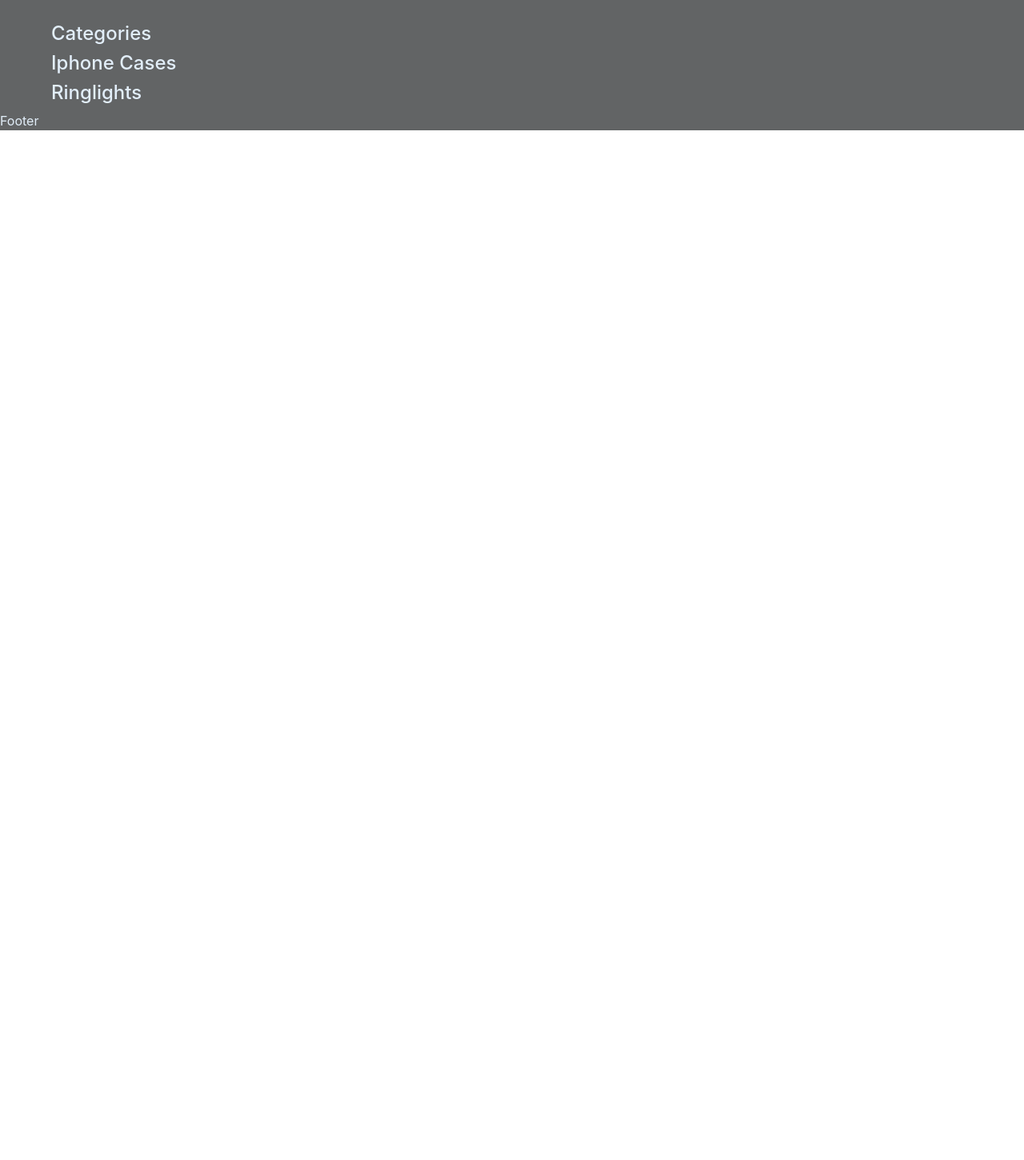
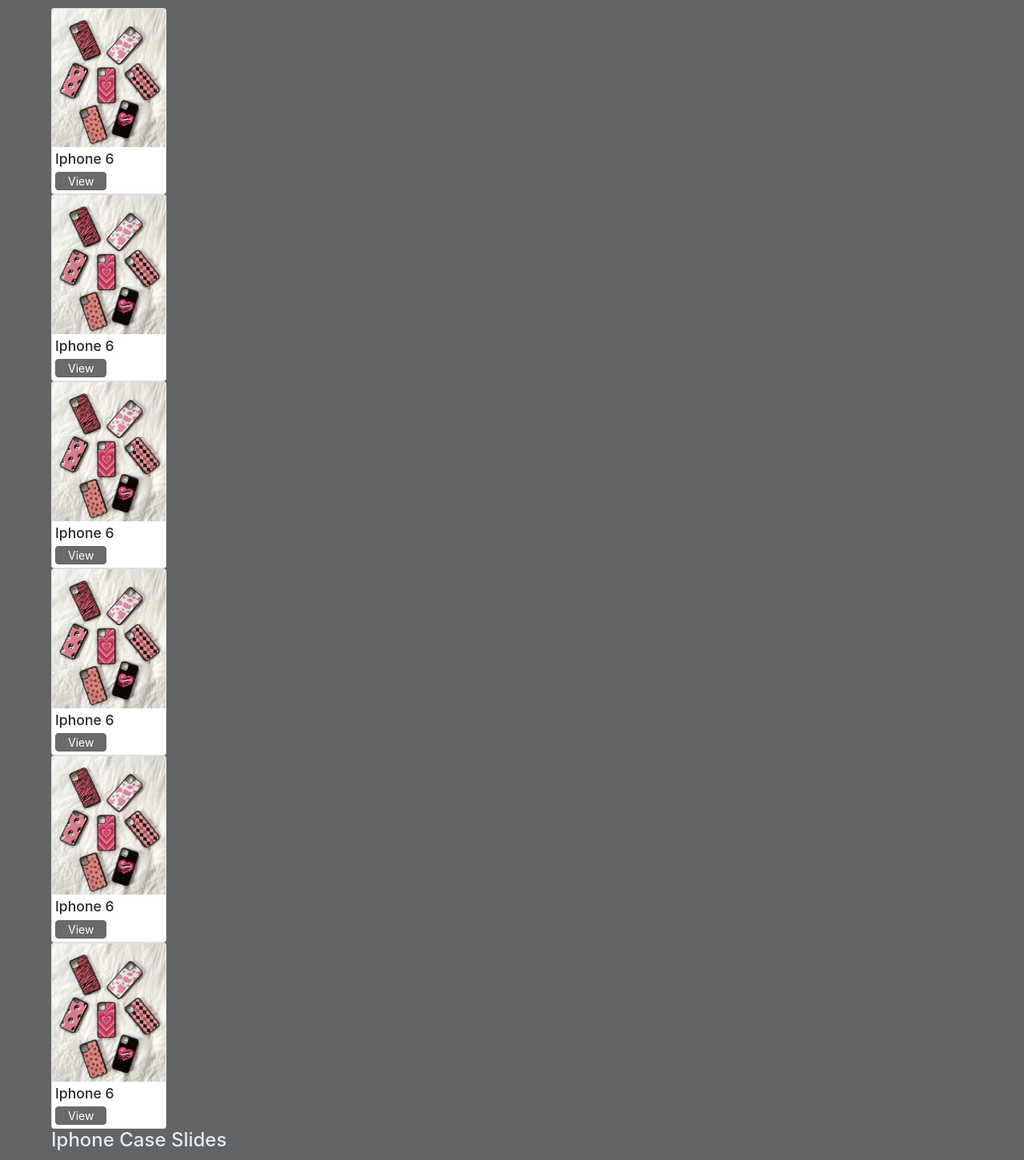
Before and after one commit to Kizito007/city-w.s-client, a React (Create React App) app: page / in a window 1280 px wide. Shown: the part 1220-2671 px from the top of the page at 80% size. Before the commit the page ends 1383 px from the top, so only its background shows below. Built offline with nearby package versions, Linux system fonts and the light colour scheme.

Commit message:
Added Footer

```diff
--- a/src/App.css
+++ b/src/App.css
@@ -48,6 +48,29 @@
   margin: 5%;
   border-radius: 5px;
 }
+.card-body {
+  padding: 0.25rem;
+}
+.card-title {
+  margin-bottom: 0.25rem;
+}
+i-cards {
+  color: #e1e8ef
+}
+.btn-primary {
+  color: #fff;
+  padding: 0px 15px;
+  font-size: 14px;
+  background-color: #6b6a6a;
+  border-color: #656464;
+}
+.h4, h4 {
+  font-size: 1.5rem;
+  color: #e2ecf5;
+}
+.h5, h5 {
+  font-size: 1.1rem;
+}
 @media (min-width: 992px){
   .navbar-expand-lg .navbar-nav .dropdown-menu {
     border-radius: 20px;
@@ -57,7 +80,7 @@
 }
 @media (min-width: 780px){
   .carousel {
-    margin-left: 17%;
-    width: 65%;
+    margin-left: 20%;
+    width: 60%;
   }
 }
--- a/src/components/layout/Footer.js
+++ b/src/components/layout/Footer.js
@@ -1,7 +1,36 @@
 import React from "react"
+import "./footer.css"
 
 const Footer = () => {
-    return <footer>Footer</footer>
+    return (
+        <footer>
+            <ul className="footer-right">
+                <li className="features">
+                    <h5> Service </h5> <br/>
+
+                    <ul className="boxx ul">
+                        <h3 style={{fontSize: "1.0rem"}}> Contact Us </h3> <br/>
+                        <h5> <a href="mailto:remetechnologysolutions@gmail.com" style={{color: "#8a5050"}}> <i> Send Mail  </i>  </a> </h5>
+                        <br/>
+                    </ul>
+                </li>
+                <li className="features">
+                    <h5> Social </h5> <br/>
+
+                    <ul className="boxx">
+                        <li> <a href="https://twitter.com/remetech1"><i>  </i>Twitter</a> </li> <br/>
+                        <li> <a href="https://instagram.com/remetech1"><i style={{color: "#E1306C"}}>  </i>Instagram</a> </li> <br/>
+                        <li> <a href="https://facebook.com/REME-Tech-Solutions-108895890929074"><i>  </i>Facebook</a> </li> <br/>
+                    </ul>
+                </li>
+            </ul>
+
+            <div className="footer-bottom">
+                <h4> City Wide Stores </h4> <br/>
+                <p> All Rights reserved by City-Wide-Stores &copy; 2021 </p>
+            </div>
+        </footer>
+    )
 }
 
 export default Footer;
--- /dev/null
+++ b/src/components/layout/footer.css
@@ -0,0 +1,44 @@
+footer{
+    /* display: flex; */
+    flex-flow: row wrap;
+    padding: 50px;
+    color: #fff;
+    background:  #343a40;
+}
+.footer > *{
+    margin-right: 1.25rem;
+    margin-bottom: 2em;
+}
+.footer-left h3 {
+    list-style: none;
+    width: 50%;
+}
+.footer-right ul  {
+    list-style: none;
+    padding-left: 0;
+}
+.footer li {
+    line-height: 2em;
+}
+.footer a {
+    text-decoration: none;
+}
+.footer-right {
+    display: flex;
+    text-align: center;
+    list-style: none;
+    flex-flow: row wrap;
+}
+.footer-right > *{
+    flex: 1 20%;
+    margin-right: 1.25rem;
+}
+.boxx a {
+    color: #f1ebeb;
+    text-decoration: none;
+}
+.footer-bottom {
+    text-align: center;
+    color: #fff;
+    padding-top: 10px;
+}
--- a/src/components/pages/Home.js
+++ b/src/components/pages/Home.js
@@ -1,5 +1,5 @@
 import React from "react"
-import { Carousel } from "react-bootstrap"
+import { Carousel, Card, Button } from "react-bootstrap"
 import case2 from "../img/case2.jfif"
 import light1 from "../img/light3.jfif"
 //Jumbotron, Container
@@ -34,10 +34,57 @@ const Home = () => {
                     </Carousel.Item>
                 </Carousel>
             </div>
-            <div style={{ margin: "0 5%" }}>
-                <h4> Categories </h4>
-                <h4> Iphone Cases </h4>
-                <h4> Ringlights </h4>
+            <div style={{ margin: "0 5%", color: "#29292b" }} className="i-cards">
+                <h4> Iphone Case Categories </h4> <br/>
+                <Card style={{ width: '9rem' }}>
+                    <Card.Img variant="top" src={case2} />
+                    <Card.Body>
+                        <Card.Title>Iphone 6</Card.Title>
+                        {/* <Card.Text>
+                        Some quick example text to build on the card title and make up the bulk of
+                        the card's content.
+                        </Card.Text> */}
+                        <Button variant="primary">View</Button>
+                    </Card.Body>
+                </Card>
+                <Card style={{ width: '9rem' }}>
+                    <Card.Img variant="top" src={case2} />
+                    <Card.Body>
+                        <Card.Title>Iphone 6</Card.Title>
+                        <Button variant="primary">View</Button>
+                    </Card.Body>
+                </Card>
+                <Card style={{ width: '9rem' }}>
+                    <Card.Img variant="top" src={case2} />
+                    <Card.Body>
+                        <Card.Title>Iphone 6</Card.Title>
+                        <Button variant="primary">View</Button>
+                    </Card.Body>
+                </Card>
+                <Card style={{ width: '9rem' }}>
+                    <Card.Img variant="top" src={case2} />
+                    <Card.Body>
+                        <Card.Title>Iphone 6</Card.Title>
+                        <Button variant="primary">View</Button>
+                    </Card.Body>
+                </Card>
+                <Card style={{ width: '9rem' }}>
+                    <Card.Img variant="top" src={case2} />
+                    <Card.Body>
+                        <Card.Title>Iphone 6</Card.Title>
+                        <Button variant="primary">View</Button>
+                    </Card.Body>
+                </Card>
+                <Card style={{ width: '9rem' }}>
+                    <Card.Img variant="top" src={case2} />
+                    <Card.Body>
+                        <Card.Title>Iphone 6</Card.Title>
+                        <Button variant="primary">View</Button>
+                    </Card.Body>
+                </Card>
+
+                <h4> Iphone Case Slides </h4>
+                <h4> Ringlights Slides </h4>
             </div>
         </>
     )
```
